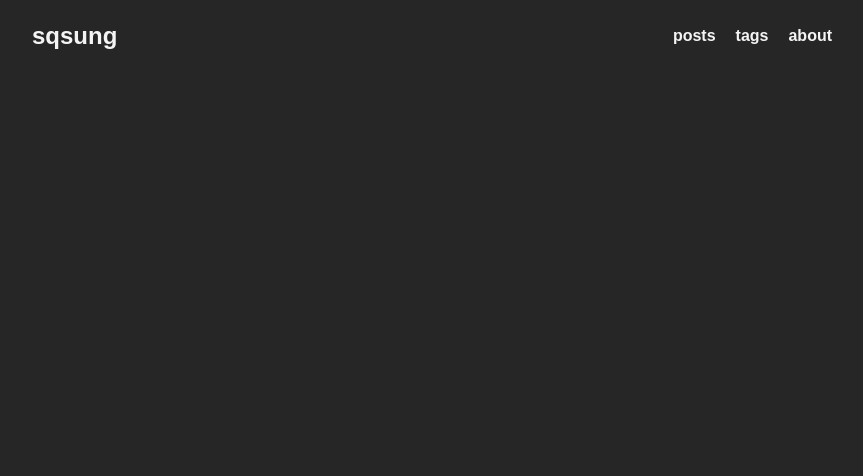
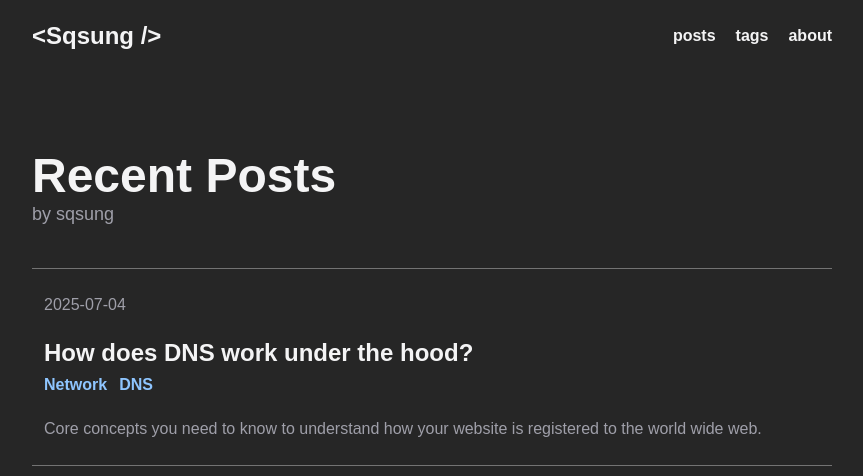
Before and after one commit to sqsung/blog, a Next.js app: page / in a window 1280 px wide. Shown: the top 476 px of the page, without its empty margins (208-1071 px from the left). Built offline with nearby package versions, Linux system fonts and the light colour scheme.

Commit message:
Add blog components

```diff
--- a/src/app/page.tsx
+++ b/src/app/page.tsx
@@ -1,11 +1,34 @@
-import Header from "@/shared/components/Header";
+import BlogList from "@/components/blog/BlogList";
+import Header from "@/components/layout/Header";
 
-export default function Home() {
+const Home = () => {
   return (
     <div className="flex flex-col items-center">
       <div className="flex w-full max-w-[800px] flex-col gap-10">
         <Header />
+
+        <div>
+          <h2 className="text-5xl font-bold">Recent Posts</h2>
+          <p className="text-lg text-zinc-400">by sqsung</p>
+        </div>
+
+        <BlogList
+          blogs={[
+            {
+              title: "How does DNS work under the hood?",
+              summary:
+                "Core concepts you need to know to understand how your website is registered to the world wide web.",
+              createdAt: "2025-07-04",
+              tags: ["Network", "DNS"],
+              category: "Network",
+              isPublished: true,
+              id: "1",
+            },
+          ]}
+        />
       </div>
     </div>
   );
-}
+};
+
+export default Home;
--- /dev/null
+++ b/src/components/blog/BlogCard.tsx
@@ -0,0 +1,30 @@
+import { BlogMetadata } from "@/types/blog.types";
+
+interface BlogCardProps {
+  metadata: BlogMetadata;
+}
+
+const BlogCard = ({ metadata }: BlogCardProps) => {
+  return (
+    <li className="border-y border-neutral-500 py-3">
+      <div className="flex cursor-pointer flex-col gap-5 rounded-xl p-3 hover:bg-neutral-700">
+        <p className="text-zinc-400">{metadata.createdAt}</p>
+
+        <div className="flex flex-col gap-1">
+          <p className="text-2xl font-bold">{metadata.title}</p>
+          {!!metadata.tags.length && (
+            <ul className="flex gap-3 font-semibold text-blue-300">
+              {metadata.tags.map((tag) => (
+                <li key={tag}>{tag}</li>
+              ))}
+            </ul>
+          )}
+        </div>
+
+        <p className="text-zinc-400">{metadata.summary}</p>
+      </div>
+    </li>
+  );
+};
+
+export default BlogCard;
--- /dev/null
+++ b/src/components/blog/BlogList.tsx
@@ -0,0 +1,18 @@
+import { BlogMetadata } from "@/types/blog.types";
+import BlogCard from "./BlogCard";
+
+interface BlogListProps {
+  blogs: BlogMetadata[];
+}
+
+const BlogList = ({ blogs }: BlogListProps) => {
+  return (
+    <ul>
+      {blogs.map((blog) => (
+        <BlogCard key={blog.id} metadata={blog} />
+      ))}
+    </ul>
+  );
+};
+
+export default BlogList;
--- a/src/shared/components/Header.tsx
+++ b/src/components/layout/Header.tsx
@@ -2,9 +2,9 @@ import Link from "next/link";
 
 export default function Header() {
   return (
-    <header className="flex w-full items-center py-5">
+    <header className="mb-10 flex w-full items-center py-5">
       <Link href="/" className="mr-auto text-2xl font-bold">
-        sqsung
+        {"<Sqsung />"}
       </Link>
       <div className="flex gap-5 font-bold">
         <Link href="/posts">posts</Link>
```
Also changed, not shown: src/types/blog.types.ts (added, +9 -0 lines).
